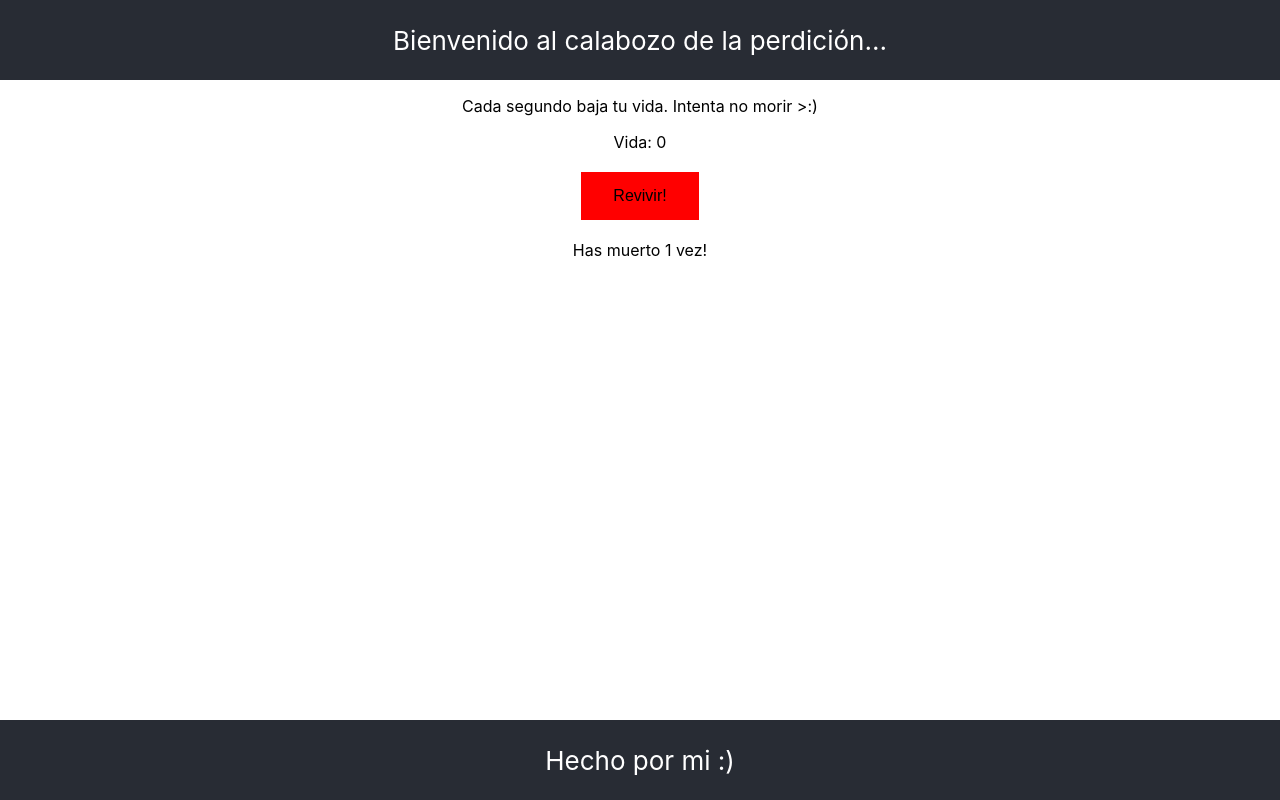
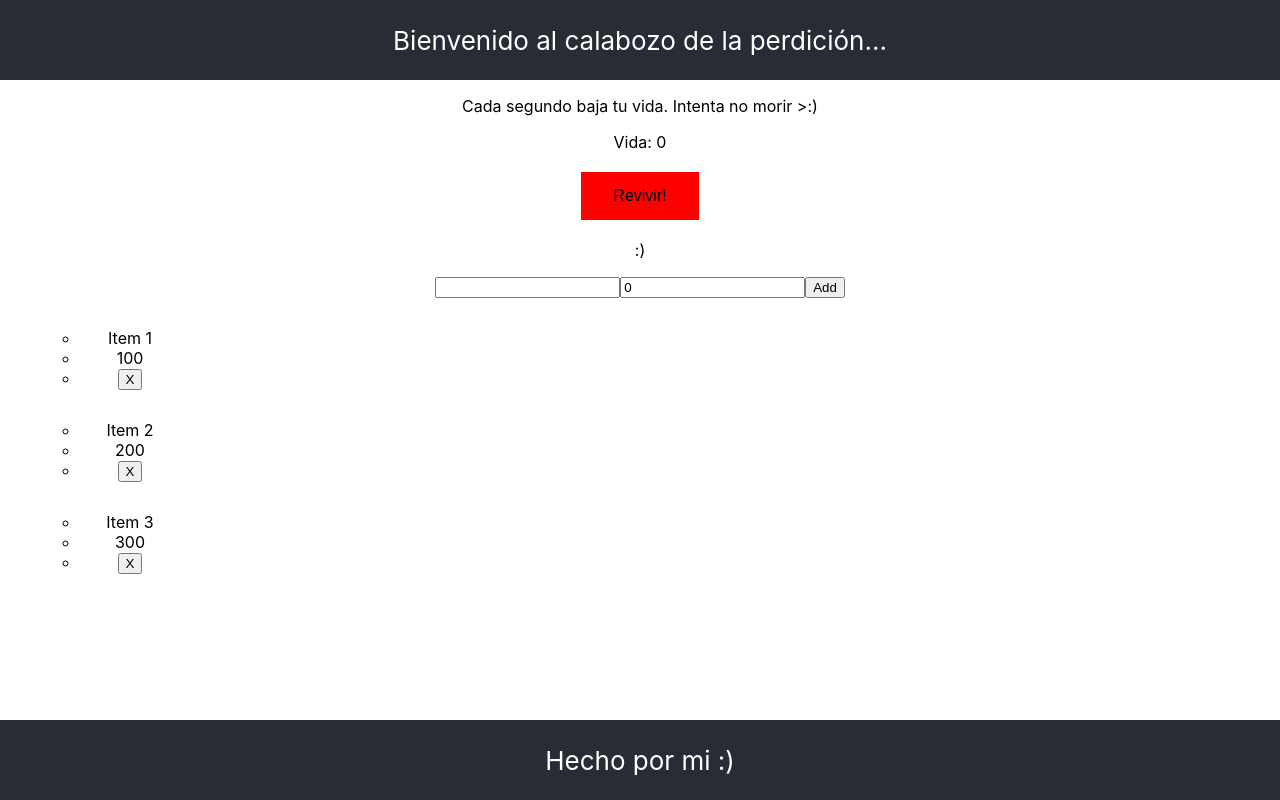
Before and after one commit to Tect0r0/PlanSoft6toWeb, a React (Create React App) app in the folder ActA1/: page / in a window 1280 px wide. Built offline with nearby package versions, Linux system fonts and the light colour scheme.

Commit message:
Dia 2: lista dinamica

```diff
--- a/ActA1/src/App.css
+++ b/ActA1/src/App.css
@@ -49,6 +49,43 @@ html, body {
   cursor: pointer;
 }
 
+ul {
+  margin-top: 30px;
+}
+
+li {
+  width: 100px;
+}
+
+List {
+  display: flex;
+  flex-direction: column;
+  align-items: flex-start; /* Align items to the left */
+  justify-content: flex-start; /* Justify content to the top */
+}
+
+/* Add this CSS for the Item component */
+Item {
+  display: flex;
+  flex-direction: row;
+  align-items: center;
+  justify-content: flex-start; /* Align content to the left */
+}
+
+/* Add this CSS for the list items */
+List ul {
+  display: flex;
+  flex-direction: row;
+  align-items: space-between; /* Align items to the left */
+  justify-content: space-between; /* Justify content to the top */
+}
+
+List li {
+  float: left; /* Float list items to the left */
+  margin-right: 30px; /* Add some space between items */
+}
+
+
 #revivir {
   background-color: red;
   color: black;
--- a/ActA1/src/App.jsx
+++ b/ActA1/src/App.jsx
@@ -1,7 +1,7 @@
 import { useState, useEffect } from 'react';
 import './App.css';
 import AppBody from './AppBody/AppBody';
-import Footer from './Footer/Footer';
+import Footer from './Objects/Footer';
 
 function App() {
 
--- a/ActA1/src/AppBody/AppBody.jsx
+++ b/ActA1/src/AppBody/AppBody.jsx
@@ -1,11 +1,18 @@
 import { useState, useEffect } from "react";
 import "../../src/App.css";
 import Boton from "../Objects/Boton";
-import Footer from "../Footer/Footer";
+import Add from "../Objects/Add";
+import List from "../Objects/List";
 
 function AppBody() {
-    const [timer, setTimer] = useState(5); // Timer en segundos
+    const [timer, setTimer] = useState(0); // Timer en segundos
     const [muertes, setMuertes] = useState(0); // Cantidad de muertes
+
+    const [items, setItems] = useState([
+        { id: 1, name: "Item 1", price: 100 },
+        { id: 2, name: "Item 2", price: 200 },
+        { id: 3, name: "Item 3", price: 300 },
+    ]);
 
     useEffect(() => {
     let interval;
@@ -25,7 +32,6 @@ function AppBody() {
 
     return () => clearInterval(interval);
     }, [timer]);
-
 
     const incrementTimer = () => {
     if (timer === 0) {
@@ -65,6 +71,17 @@ function AppBody() {
         } else {
             return <p>Has muerto {muertes} veces...</p>;
         }
+    };
+
+    const add = (item) => {
+        item.id = items.length + 1;
+        setItems([...items, item]);
+        console.log(items);
+    };
+
+    const del = (id) => {
+        setItems(items.filter((item) =>
+            item.id !== id));
     }
 
     return (
@@ -73,6 +90,8 @@ function AppBody() {
             <p>Vida: {timer}</p>
             <ManageButton />
             <ManageDeath />
+            <Add add={add} />
+            <List items={items} ondelete={del} />
         </div>
     );
 }
--- /dev/null
+++ b/ActA1/src/Objects/Add.jsx
@@ -0,0 +1,43 @@
+import React, { useState } from 'react';
+
+const Add = ({ add }) => {
+    const [name, setName] = useState("");
+    const [price, setPrice] = useState(0);
+
+    const onsubmit = (e) => {
+        e.preventDefault();
+        if (!name || !price) {
+            alert("Please add an item and a price");
+            return;
+        }
+        if(isNaN(price)){
+            alert("Price must be a number");
+            return;
+        }
+        add({ name: name, price: price });
+        setName("");
+        setPrice(0);
+    };
+
+    return (
+        <form onSubmit={onsubmit}>
+            <input
+                onChange={(e) => setName(e.target.value)}
+                value={name}
+                type="text"
+                name=""
+                id=""
+            />
+            <input
+                onChange={(e) => setPrice(e.target.value)}
+                value={price}
+                type="text"
+                name=""
+                id=""
+            />
+            <button type="submit" value="add">Add</button>
+        </form>
+    )
+};
+
+export default Add;
--- /dev/null
+++ b/ActA1/src/Objects/Item.jsx
@@ -0,0 +1,16 @@
+import React from 'react'
+import Boton from './Boton'
+
+const Item = ({item, ondelete}) => {
+    return (
+        <div>
+            <ul>
+                <li>{item.name}</li>
+                <li>{item.price}</li>
+                <li><Boton name={'X'} click={() => ondelete(item.id)} /></li>
+            </ul>
+        </div>
+    )
+}
+
+export default Item;
--- /dev/null
+++ b/ActA1/src/Objects/List.jsx
@@ -0,0 +1,16 @@
+import React from 'react'
+import Item from './Item'
+
+const List = ({ items, ondelete }) => {
+    return (
+        <div>
+            <ul>
+                {items.map((item) => (
+                    <Item key={item.id} item={item} ondelete={ondelete} />
+                ))}
+            </ul>
+        </div>
+    )
+};
+
+export default List;
```
Also changed, not shown: ActA1/src/Objects/Footer.jsx (renamed from ActA1/src/Footer/Footer.jsx).
